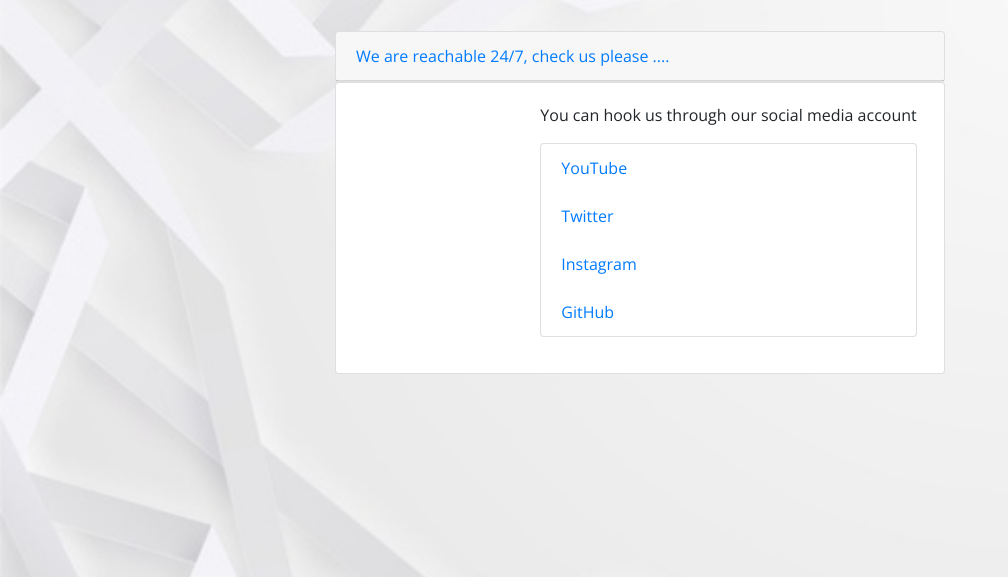
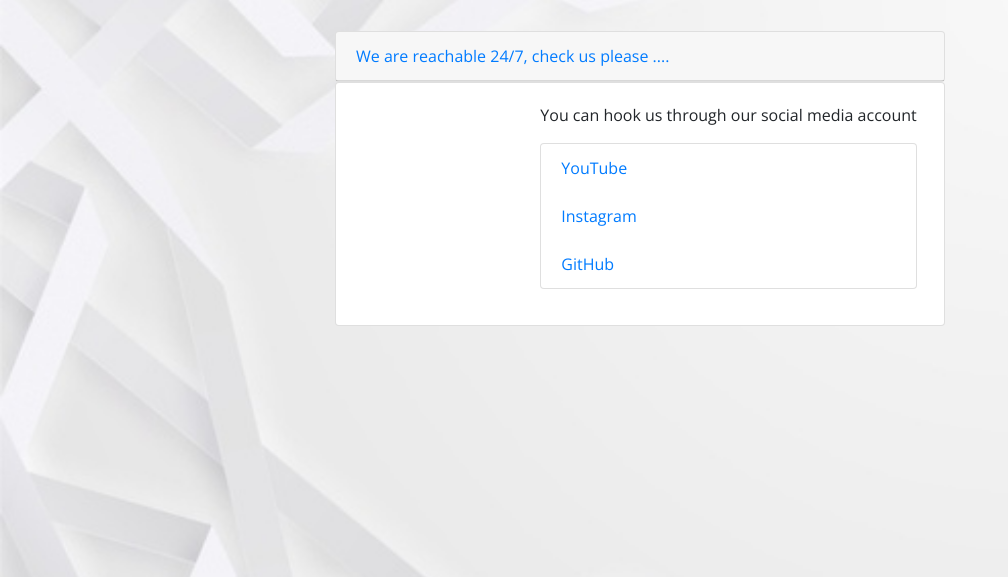
Before and after one commit to mayukh2912/Stanselearn_Django_E_Learning-Website, a Django app: page /contact/ in a window 1280 px wide. Shown: the part 56-633 px from the top of the page, without its empty margins (0-1008 px from the left). Run offline with Django 3.2, Linux system fonts and the light colour scheme; some libraries are stand-ins or nearby versions.

Commit message:
Update contact.html

```diff
--- a/elearn/templates/contact.html
+++ b/elearn/templates/contact.html
@@ -43,10 +43,9 @@
 <p id="about">You can hook us through our social media account</p>
 
 <ul class="list-group">
-  <li class="list-group-item"><a href="https://www.youtube.com/c/MotechApp/videos">YouTube</a></li>
-  <li class="list-group-item"><a href="https://twitter.com/MotechApp">Twitter</a></li>
-  <li class="list-group-item"><a href="https://www.instagram.com/motechapp/">Instagram</a></li>
-  <li class="list-group-item"><a href="https://github.com/MoTechStore?tab=repositories">GitHub</a></li>
+  <li class="list-group-item"><a href="https://www.youtube.com">YouTube</a></li>
+  <li class="list-group-item"><a href="https://www.instagram.com/mayukh.dey_/">Instagram</a></li>
+  <li class="list-group-item"><a href="https://github.com/mayukh2912/Stanselearn_Django_E_Learning-Website.git">GitHub</a></li>
 
 </ul>
 </div>
```
